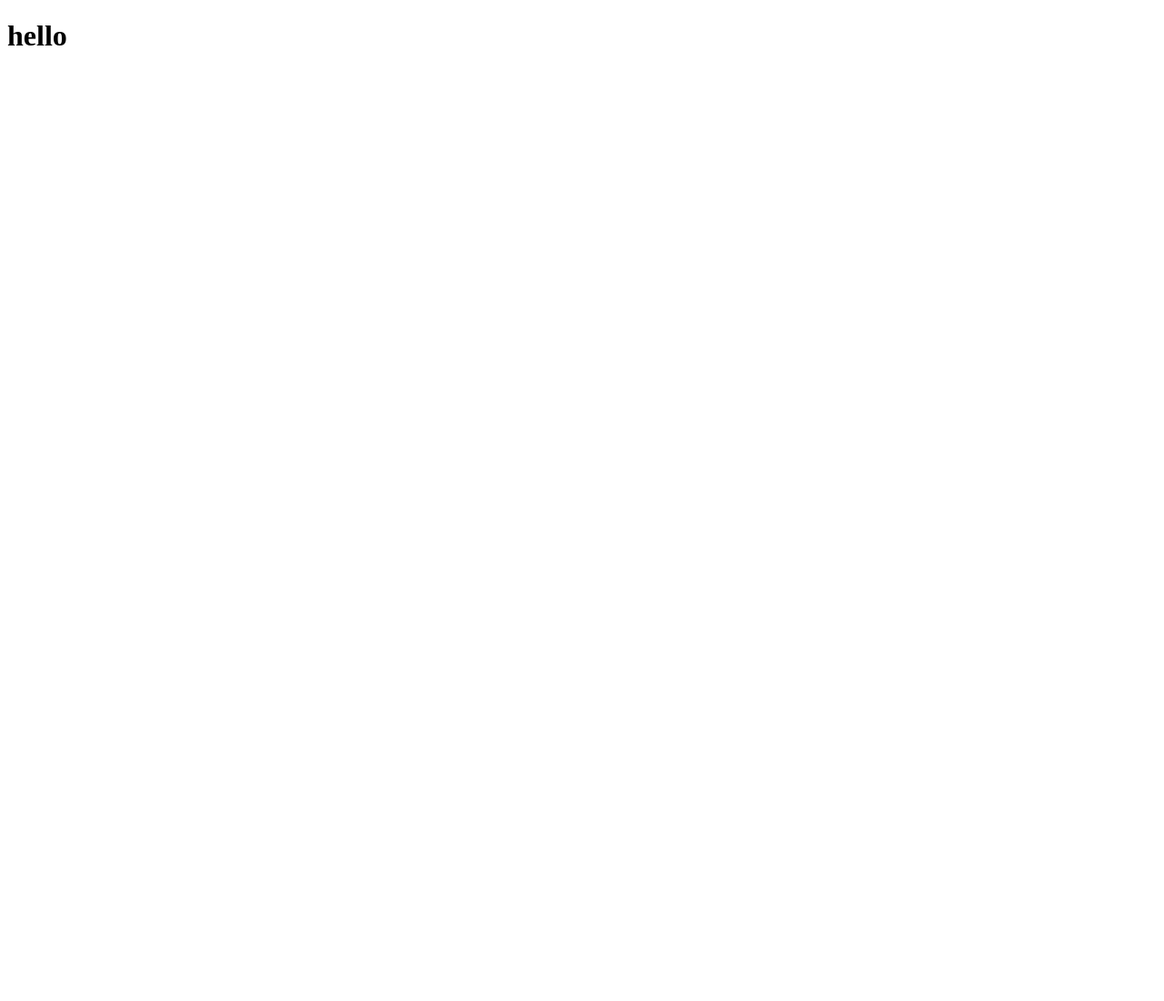
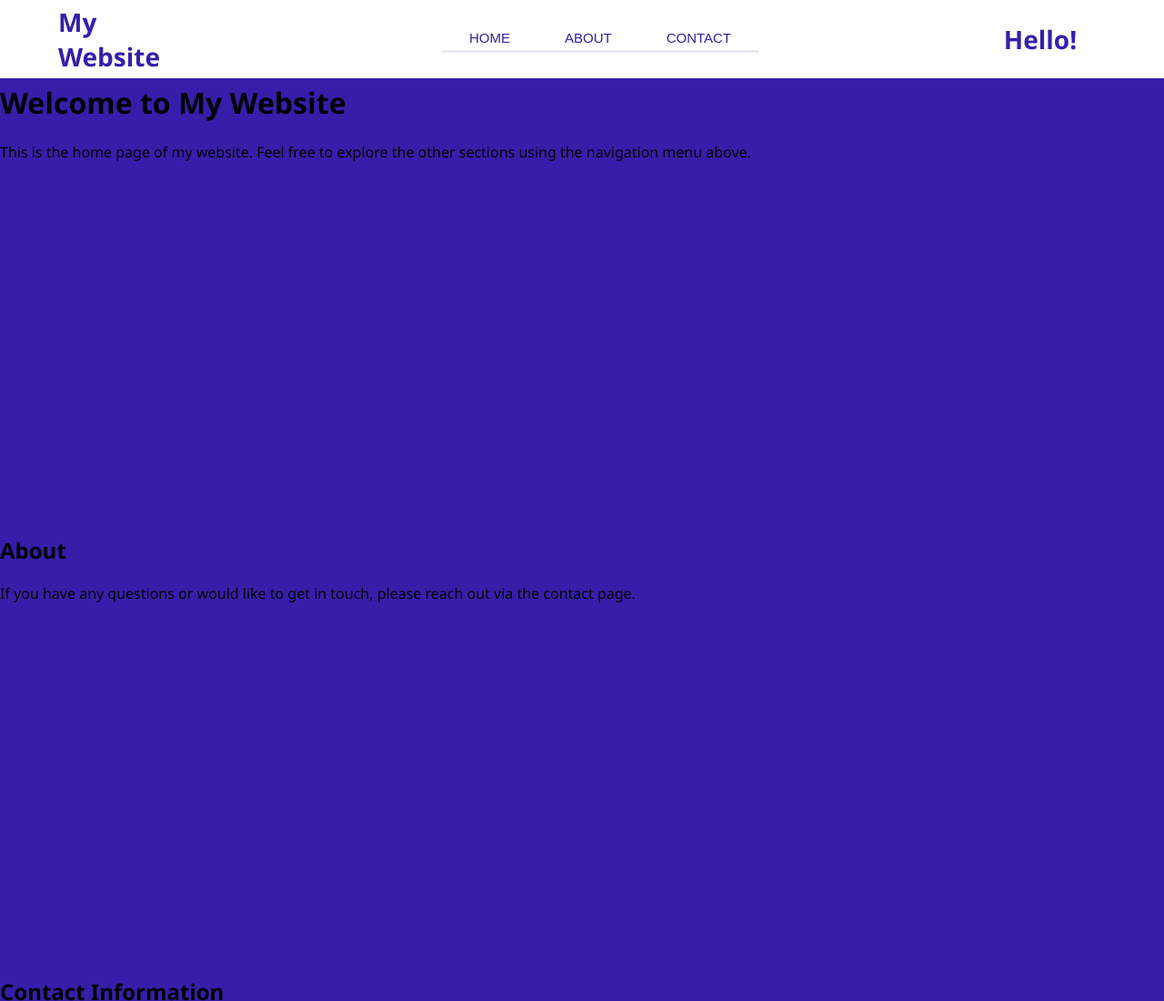
Before and after one commit to nbg-cordeiro/Teste-Pages, a plain HTML site: page index.html in a window 1280 px wide. Shown: the top 1100 px of the page at 91% size. Before the commit the page ends 800 px from the top, so only its background shows below. Drawn offline with Linux system fonts and the light colour scheme.

Commit message:
Add base wbesite structure

```diff
--- a/index.html
+++ b/index.html
@@ -1,11 +1,53 @@
 <!DOCTYPE html>
 
-<html>
-    <head title="Hello">
+<html id="home">
+    <head>
+        <meta charset="UTF-8">
+        <meta name="viewport" content="width=device-width, initial-scale=1.0">
+        <link rel="shortcut icon" href="src/images/head.jpg" type="image/x-icon">
+        <link rel="stylesheet" href="/src/styles/style.css">
+        <link rel="stylesheet" href="/src/styles/header.css">
+        <title>Home</title>
 
     </head>
 
     <body>
-        <h1>hello</h1>
+        <header>
+            <p>My Website</p>
+            <nav>
+                <ul>
+                    <li>
+                        <button onClick="location.href='#home'">HOME</button>
+                    </li>
+                    <li>
+                        <button onClick="location.href='#about'">ABOUT</button>
+                    </li>
+                    <li>
+                        <button onClick="location.href='#contact'">CONTACT</button>
+                    </li>
+                </ul>
+            </nav>
+            <p>Hello!</p>
+        </header>
+        <main>
+            <h1>Welcome to My Website</h1>
+            <p>This is the home page of my website. Feel free to explore the other sections using the navigation menu above.</p>
+
+            <div id="about">
+                <br><br><br><br><br><br><br><br><br><br><br><br><br><br><br><br><br>
+                <h2>About</h2>
+                <p>If you have any questions or would like to get in touch, please reach out via the contact page.</p>
+            </div>
+            <div id="contact">
+                <br><br><br><br><br><br><br><br><br><br><br><br><br><br><br><br><br>
+                <h2>Contact Information</h2>
+                <p>If you have any questions or would like to get in touch, please reach out via the contact page.</p>
+            </div>
+            <br><br><br><br><br><br><br><br><br><br><br><br><br><br><br><br><br>
+        </main>
+
+        <footer>
+
+        </footer>
     </body>
 </html>
--- /dev/null
+++ b/src/styles/header.css
@@ -0,0 +1,49 @@
+@import url('./style.css');
+
+header{
+    position: fixed;
+    display: grid;
+    grid-template-columns: 1fr 6fr 1fr;
+    align-items: center;
+    justify-content: center;
+    width: 100%;
+    top: 0;
+    padding: 5px 5%;
+    background-color: var(--secondary);
+    justify-items: center;
+    color: var(--primary);
+}
+
+header nav{
+    display: flex;
+    justify-content: center;
+}
+
+header nav ul{
+    list-style: none;
+    display:flex;
+
+}
+
+header p{
+    font-size: 28px;
+    font-weight: 700;
+    margin: 0;
+    cursor: default;
+}
+
+header button{
+    background-color: transparent;
+    border: none;
+    color: var(--primary);
+    font-size: 15px;
+    font-weight: 500;
+    padding: 5px 30px;
+    border-bottom: 3px solid rgba(55, 30, 170, 0.1);
+    font-family: "Montserrat", Sans-serif;
+}
+header button:hover{
+    cursor: pointer;
+    color: var(--primary);
+    border-bottom: 3px solid var(--primary);
+}
--- /dev/null
+++ b/src/styles/style.css
@@ -0,0 +1,20 @@
+:root{
+    --primary: rgb(55, 30, 170);
+    --secondary: rgb(255, 255, 255);
+    --third:rgb(85, 60, 255);
+}
+
+*{
+    box-sizing: border-box;
+    font-family:'Segoe UI', Tahoma, Geneva, Verdana, sans-serif
+}
+
+
+
+body{
+    margin: 0;
+    background-color: var(--primary);
+}
+main{
+    padding-top: 70px;
+}
```
Also changed, not shown: src/images/head.jpg (added).
